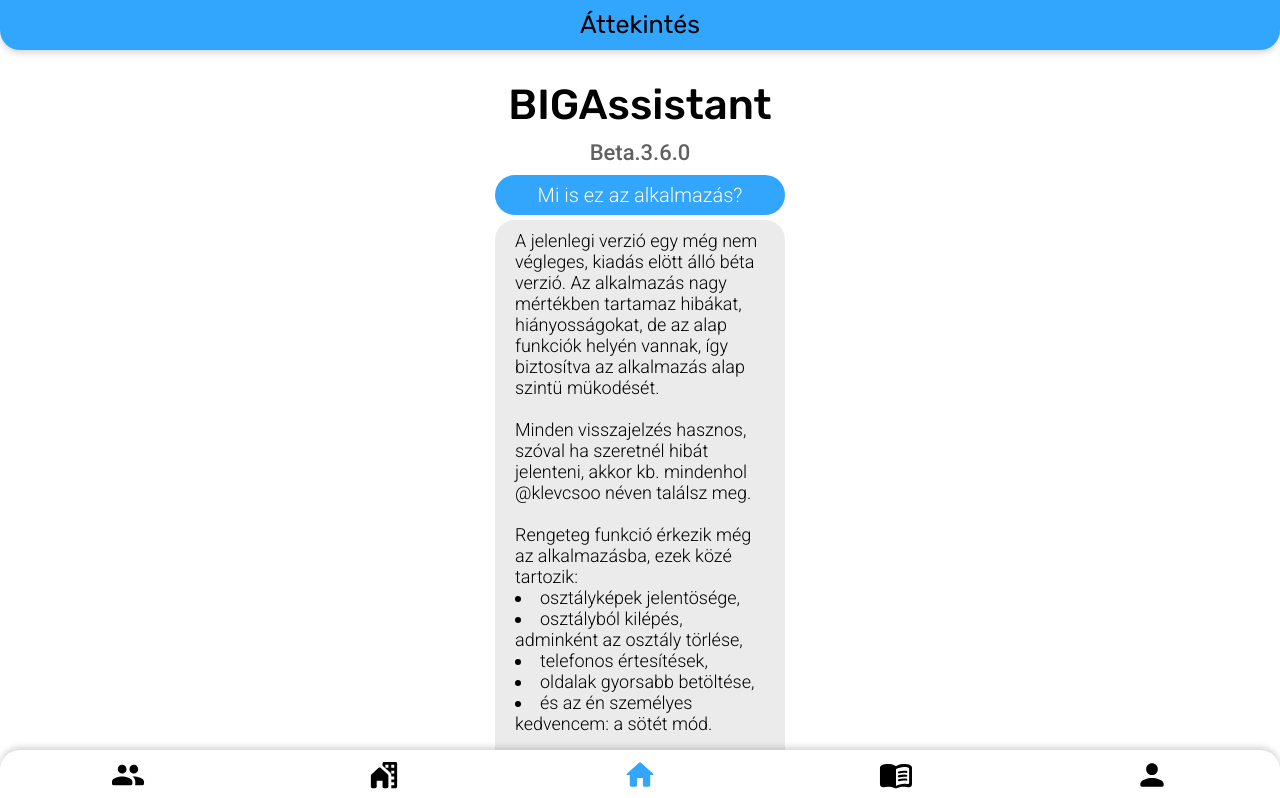
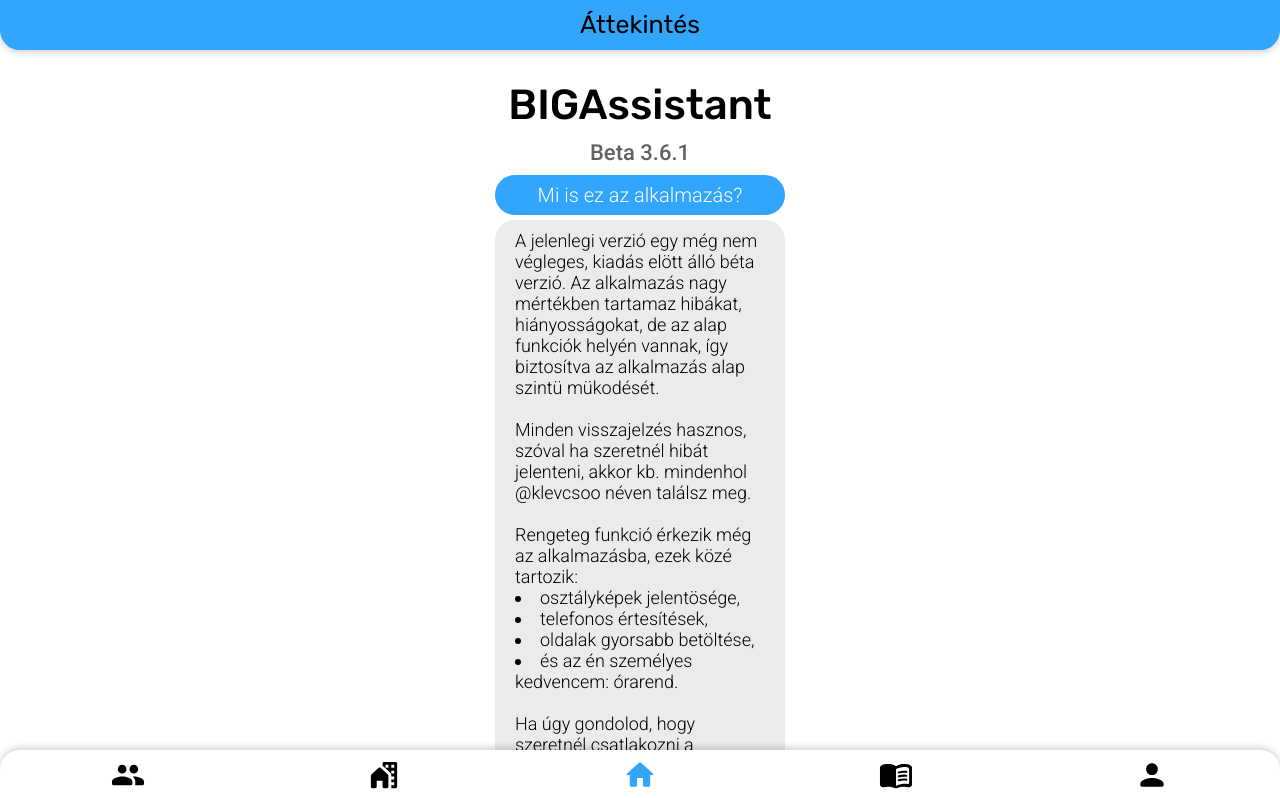
Before and after one commit to klevcsoo/bigassistant, a React (Create React App) app in the folder client/: page / in a window 1280 px wide. Shown: the top 798 px of the page. Built offline with nearby package versions, Linux system fonts and the light colour scheme; no server answers; sample sign-in values are in the browser's storage.

Commit message:
Modified home page text

```diff
--- a/client/src/components/pages/main/HomePage.jsx
+++ b/client/src/components/pages/main/HomePage.jsx
@@ -15,7 +15,7 @@ const HomePage = ({ history }) => {
   return (
     <MainPageLayout pageTitle="Áttekintés" pageActive="home" history={history}>
       <AppTitle text="BIGAssistant" />
-      <AppSubtitle text={`Beta.${version}`} />
+      <AppSubtitle text={`Beta ${version}`} />
       <AppButton text="Mi is ez az alkalmazás?" type="highlight" onClick={() => {history.push(Routes.ABOUT)}} />
       <AppCard>
         <p style={{
@@ -32,10 +32,9 @@ const HomePage = ({ history }) => {
           <br/><br/>
           Rengeteg funkció érkezik még az alkalmazásba, ezek közé tartozik:
           <li>osztályképek jelentösége,</li>
-          <li>osztályból kilépés, adminként az osztály törlése,</li>
           <li>telefonos értesítések,</li>
           <li>oldalak gyorsabb betöltése,</li>
-          <li>és az én személyes kedvencem: a sötét mód.</li>
+          <li>és az én személyes kedvencem: órarend.</li>
           <br/>
           Ha úgy gondolod, hogy szeretnél csatlakozni a projekthez fejlesztöként, értesz a Google
           Firebase-hez, React-hoz, az alap dolgokhoz mint pl. Git, illetve szeretsz csapatban dolgozni,
--- a/client/src/constants/package.json
+++ b/client/src/constants/package.json
@@ -1,6 +1,6 @@
 {
   "name": "constants",
-  "version": "3.6.0",
+  "version": "3.6.1",
   "description": "",
   "main": "AppColours.js",
   "scripts": {
```
